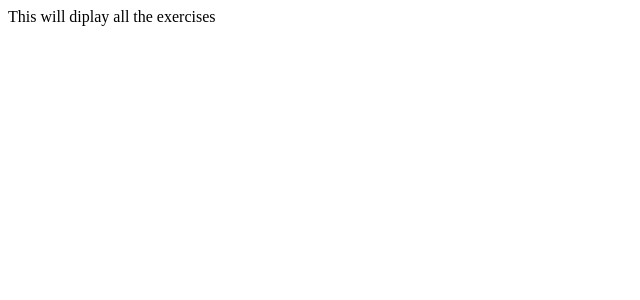
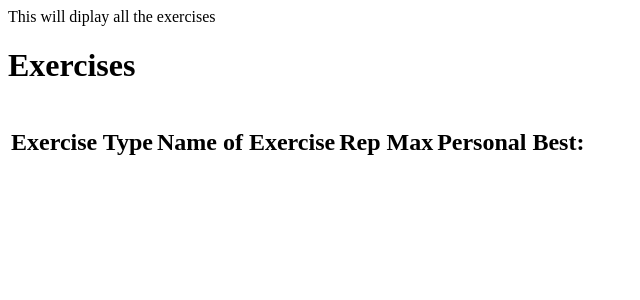
Before and after one commit to CodeCharlieCode/Grit-Fit, a Flask app: page /exercises in a window 1280 px wide. Shown: the top 300 px of the page, without its empty margins (0-640 px from the left). Run offline with Flask 2, Linux system fonts and the light colour scheme; data that the repository does not hold is empty; some libraries are stand-ins or nearby versions.

Commit message:
Created a table for the data to be displayed in templates/exercises/index.html

```diff
--- a/templates/exercises/index.html
+++ b/templates/exercises/index.html
@@ -4,15 +4,27 @@
 
  This will diplay all the exercises
 
-<div class ="exercise-info">
+<body class="exercises-background">
+    <h1>Exercises</h1>
+
+    <table class="exercise-table">
+        <tr>
+            <th><h2>Exercise Type</h2></th>
+            <th><h2>Name of Exercise</h2></th>
+            <th><h2>Rep Max</h2></th>
+            <th><h2>Personal Best:</h2></th>
+        </tr>
+
     {% for exercise in exercises %}
 
-    <li>Exercise Type: {{exercise.exercise_type}}</li>
-    <li>Name of Exercise: {{exercise.name_of_exercise}}</li>
-    <li>Rep Max:{{exercise.rep_max}} </li>
-    <li>Personal Best: {{exercise.personal_best}}</li>
-</div>
+            <td> {{exercise.exercise_type}} </td>
+            <td> {{exercise.name_of_exercise}} </td>
+            <td> {{exercise.rep_max}} </td>
+            <td> {{exercise.personal_best}} </td>
+        </div>
 
+    </table>
+</body>
     {% endfor %}
 
 {% endblock %}
```
